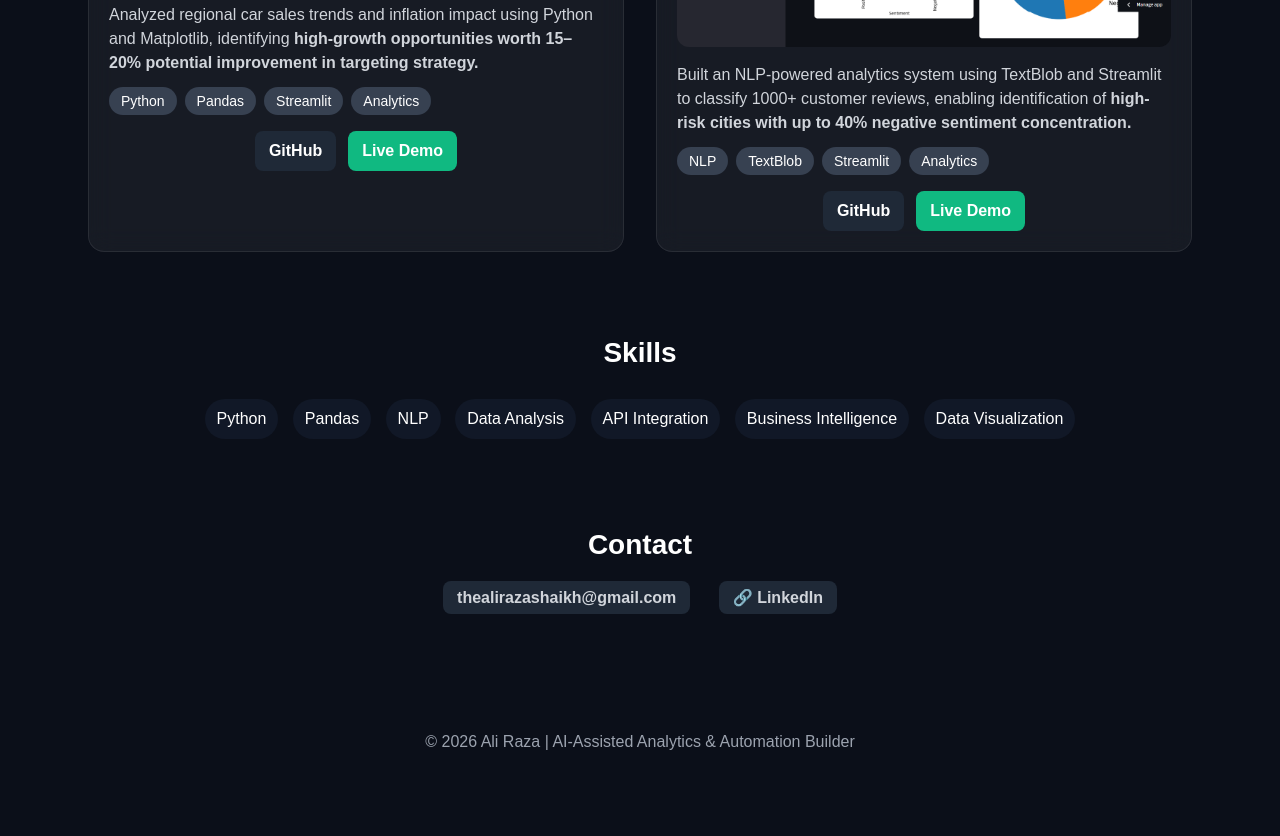
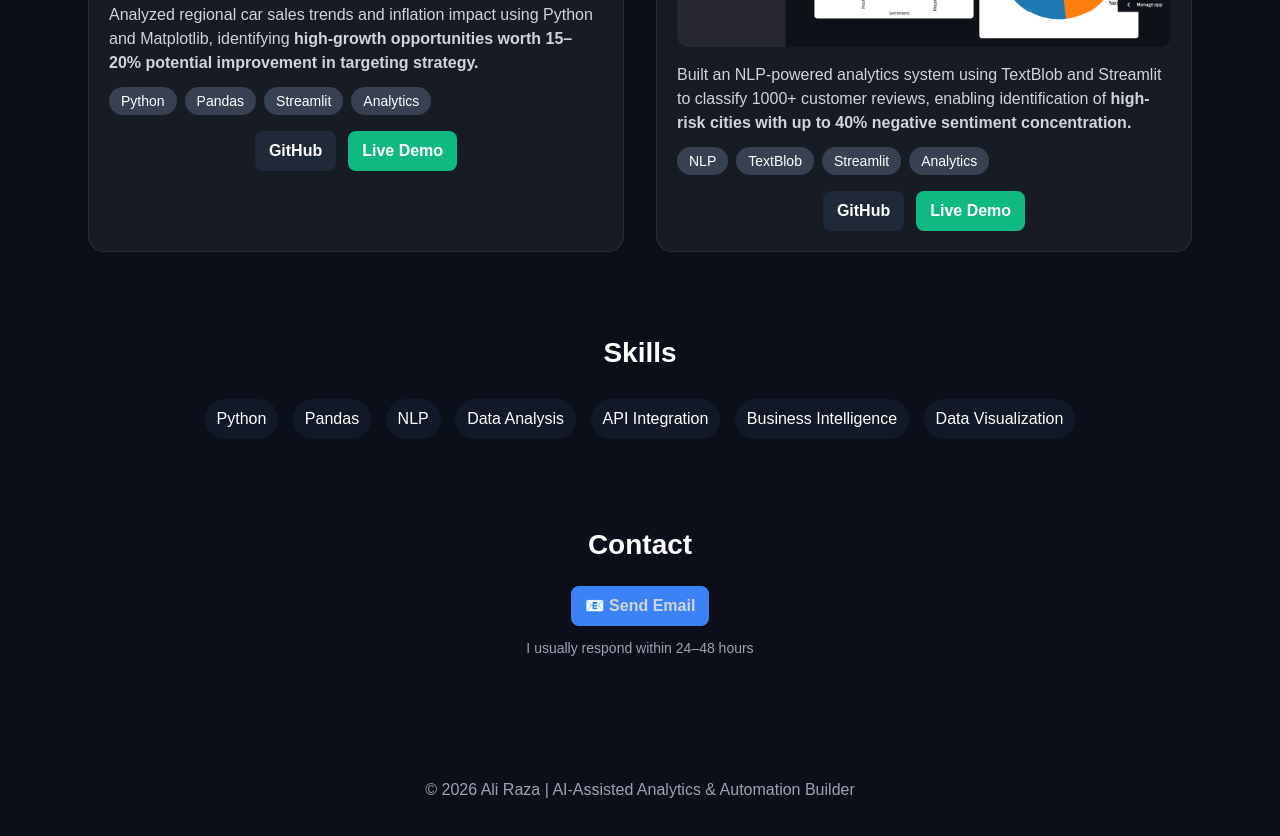
Before and after one commit to thealiraza-dev/portfolio, a plain HTML site: page index.html in a window 1280 px wide. Shown: the part 1120-1956 px from the top of the page. Before the commit the page ends 1914 px from the top, so only its background shows below. Drawn offline with nearby package versions, Linux system fonts and the light colour scheme.

Commit message:
Refine portfolio UX and fix contact section interaction issues

```diff
--- a/index.html
+++ b/index.html
@@ -244,10 +244,19 @@
 <section class="mt-20 text-center px-6">
   <h2 class="section-title">Contact</h2>
 
-  <div class="space-x-6 mt-4 text-gray-300">
-    <a href="thealirazashaikh@gmail.com"  target="_blank" class="btn-secondary">thealirazashaikh@gmail.com</a>
+  <div class="mt-4 text-gray-300 flex flex-col items-center gap-3">
+
     <a
-    href="https://www.linkedin.com/in/thealirazashaikh" target="_blank" class="btn-secondary">🔗 LinkedIn</a>
+      href="mailto:thealirazashaikh@gmail.com?subject=Portfolio%20Contact"
+      class="btn-primary" target="_blank"
+    >
+      📧 Send Email
+    </a>
+
+    <p class="text-gray-400 text-sm">
+      I usually respond within 24–48 hours
+    </p>
+
   </div>
 </section>
 
```
